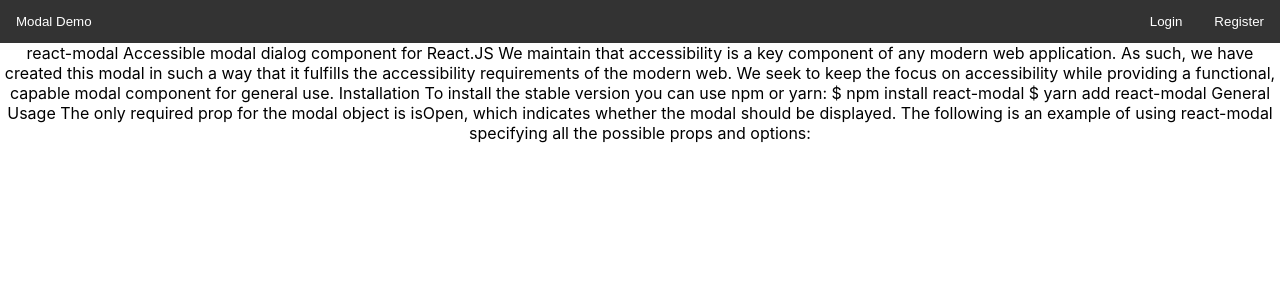
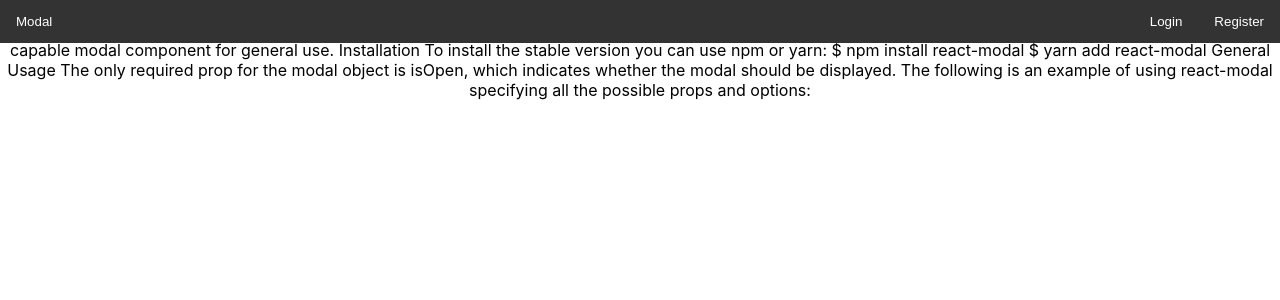
Before and after one commit to pesto-students/deep-dive-ajay14312, a React (Create React App) app in the folder react-exercises/modal-react/: page / in a window 1280 px wide. Shown: the top 300 px of the page. Built offline with nearby package versions, Linux system fonts and the light colour scheme.

Commit message:
Adjust header css and rename header css file

```diff
--- a/react-exercises/modal-react/src/components/header/header.componet.jsx
+++ b/react-exercises/modal-react/src/components/header/header.componet.jsx
@@ -1,12 +1,16 @@
-import React from 'react';
-import './header.style.css';
+import React from "react";
+import "./header.css";
 
 export const Header = (props) => {
   return (
     <div className="header">
-      <button className="btn home">Modal Demo</button>
-      <button className="btn" onClick={props.openSignup}>Register</button>
-      <button className="btn" onClick={props.openLogin}>Login</button>
-  </div>
-  )
-}
+      <button className="btn home">Modal</button>
+      <button className="btn" onClick={props.openSignup}>
+        Register
+      </button>
+      <button className="btn" onClick={props.openLogin}>
+        Login
+      </button>
+    </div>
+  );
+};
--- a/react-exercises/modal-react/src/components/header/header.style.css
+++ b/react-exercises/modal-react/src/components/header/header.css
@@ -1,7 +1,8 @@
-
 .header {
   margin: 0;
   padding: 0;
   overflow: hidden;
   background-color: #333;
+  position: fixed;
+  width: 100%;
 }
```
